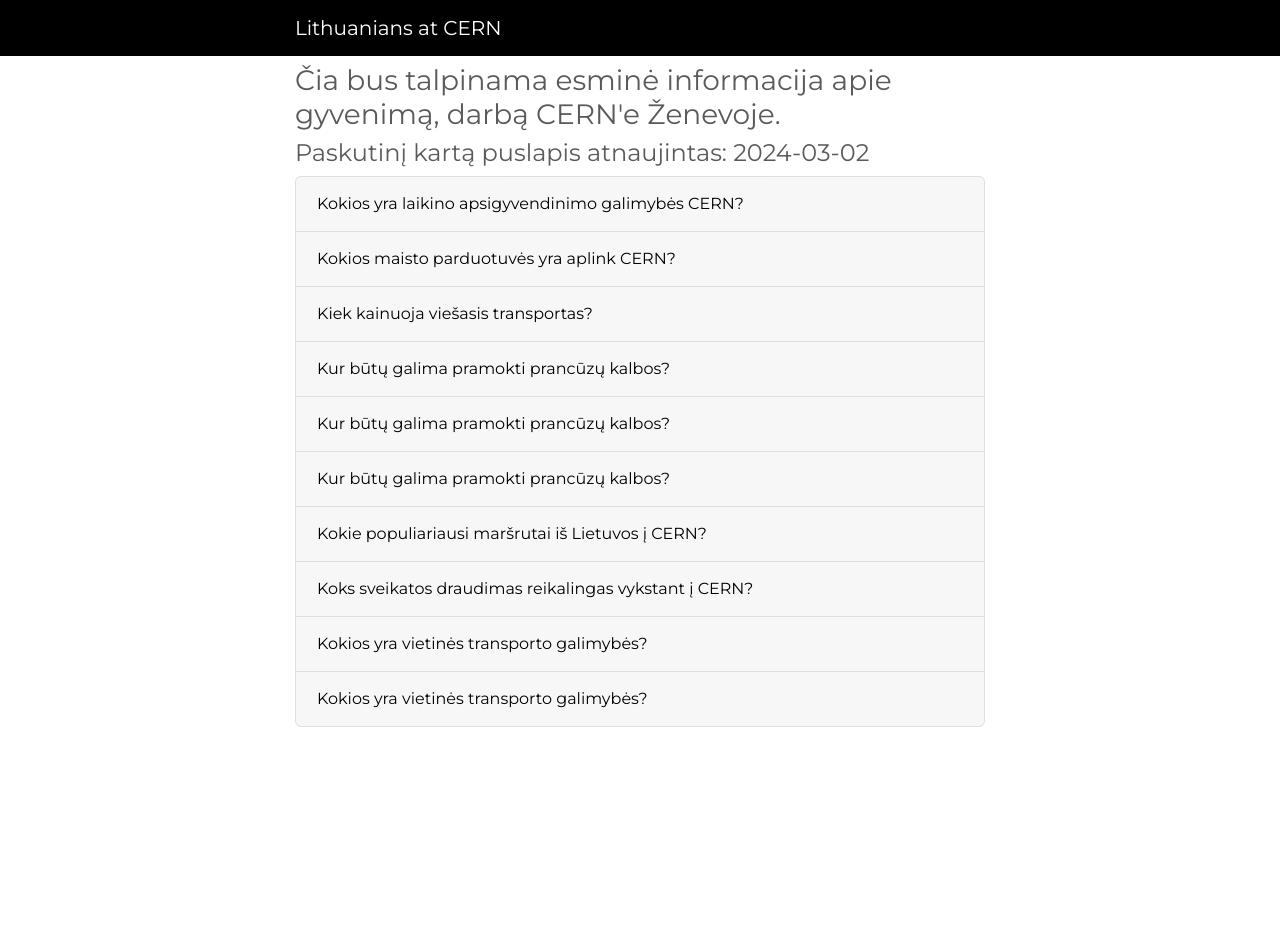
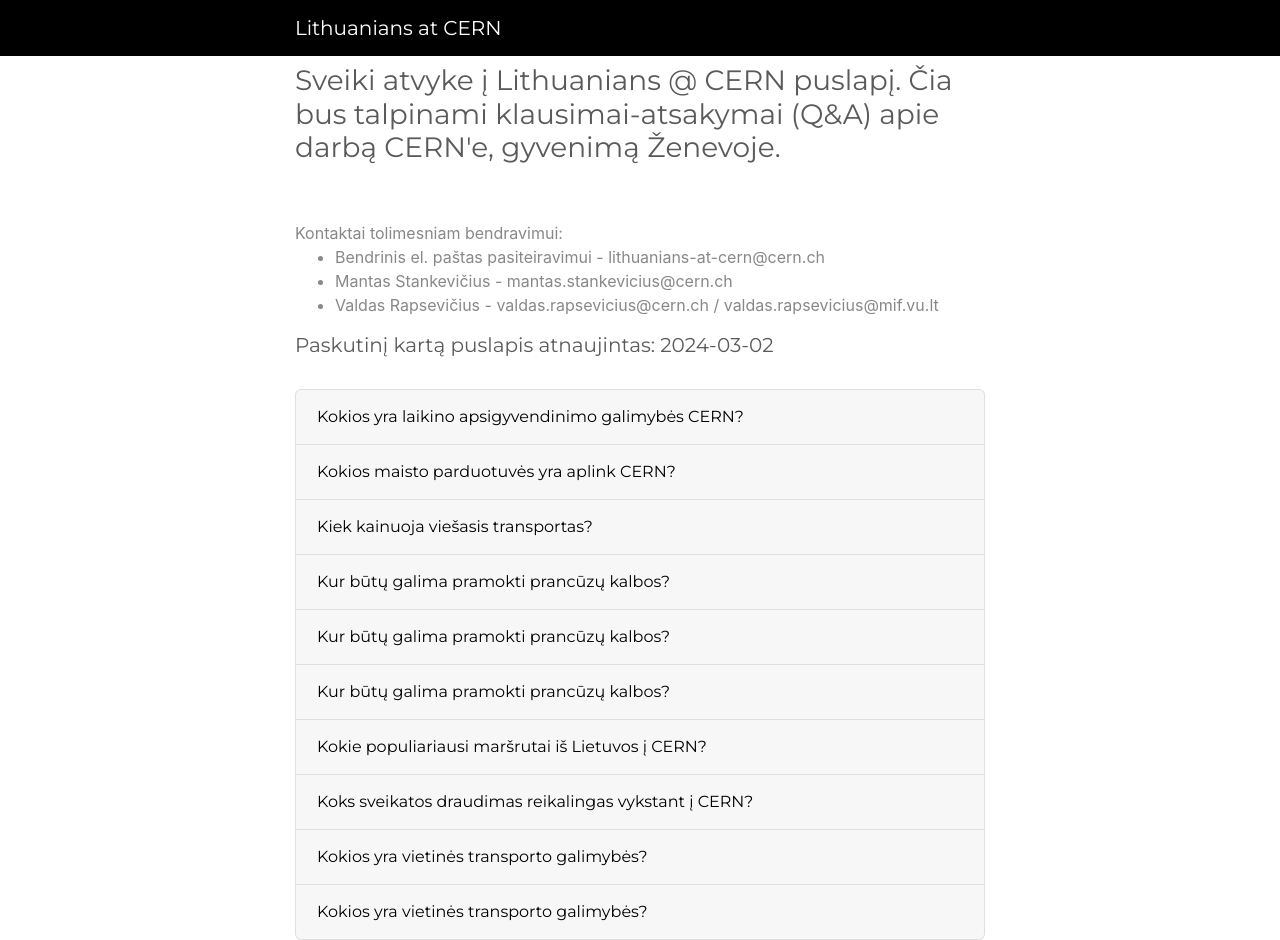
Before and after one commit to GintasS/testing-gintautas.github.io, a Jekyll site: the page built from index.html, in a window 1280 px wide. Built offline with Jekyll 4.4.1, drawn with Linux system fonts in a browser that asks for light colours; before the commit the page ends 900 px from its top, so only the background shows below that.

Commit message:
Added main contacts.

```diff
--- a/index.html
+++ b/index.html
@@ -2,10 +2,20 @@
 layout: page
 ---
 
-<h3> Čia bus talpinama esminė informacija apie gyvenimą, darbą CERN'e Ženevoje. </h3>
-<h4> Paskutinį kartą puslapis atnaujintas: 2024-03-02</h4>
+<h3> Sveiki atvyke į Lithuanians @ CERN puslapį.
+  Čia bus talpinami klausimai-atsakymai (Q&A) apie darbą CERN'e, gyvenimą Ženevoje. </h3>
+<br><br>
+
+Kontaktai tolimesniam bendravimui:
+<ul>
+  <li>Bendrinis el. paštas pasiteiravimui - lithuanians-at-cern@cern.ch</li>
+  <li>Mantas Stankevičius - mantas.stankevicius@cern.ch</li>
+  <li>Valdas Rapsevičius - valdas.rapsevicius@cern.ch   /  valdas.rapsevicius@mif.vu.lt </li>
+</ul>
 
 
+<h5> Paskutinį kartą puslapis atnaujintas: 2024-03-02</h4>
+<br>
 <div>
     <div class="col-15 mx-auto">
         <div class="accordion" id="faqExample">
```
